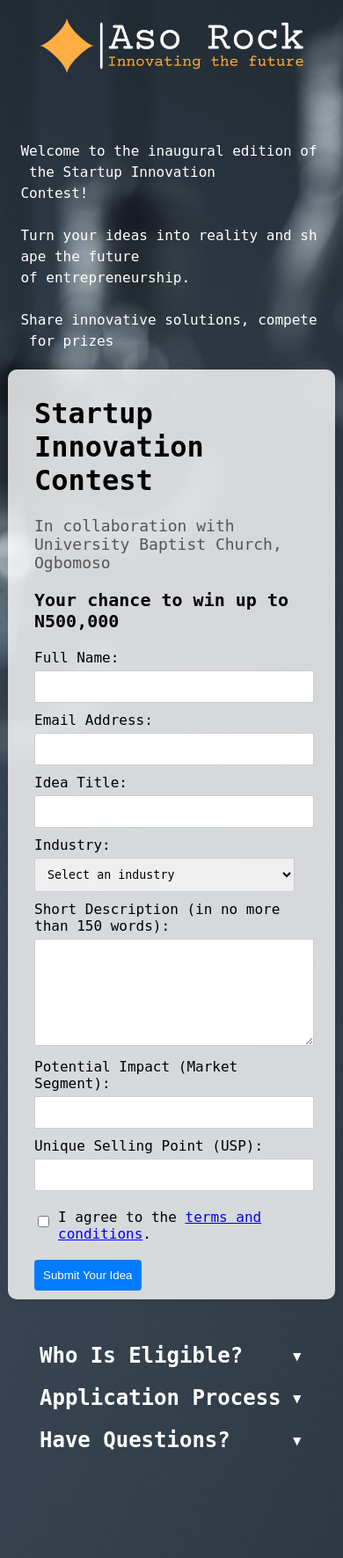
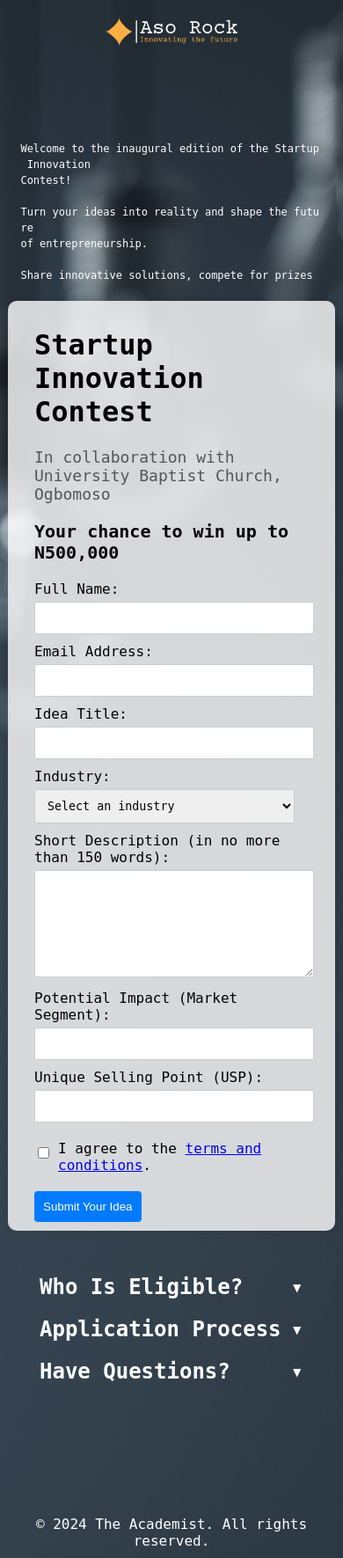
Before and after one commit to wolebadmus/Startup_Innovate, a Python web app: template templates/index.html in a window 390 px wide. Shown: the top 1771 px of the page at 88% size. Run offline with Jinja, Linux system fonts and the light colour scheme; the template is opened without the code that fills it, so the values that code supplies are empty.

Commit message:
Update styles.css

```diff
--- a/static/styles.css
+++ b/static/styles.css
@@ -254,3 +254,17 @@ footer{
   word-wrap: anywhere;
 }
 }
+@media screen and (max-width: 480px) {
+    .left-content {
+        font-size: 12px;
+    }
+
+    .container, .sidebar {
+        max-width: 100%;
+    }
+
+    .logo img {
+        max-width: 150px;
+    }
+}
+}
```
